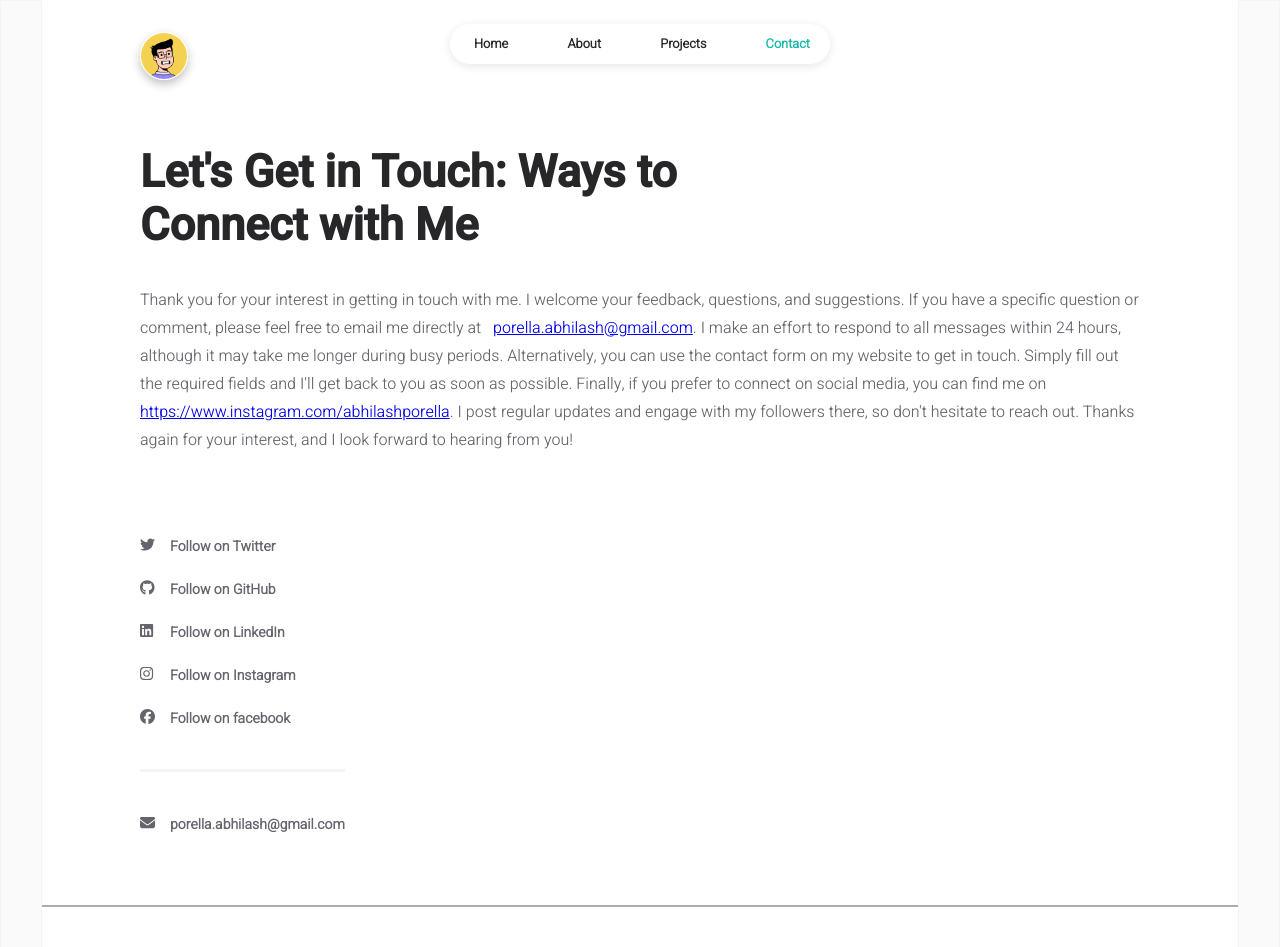
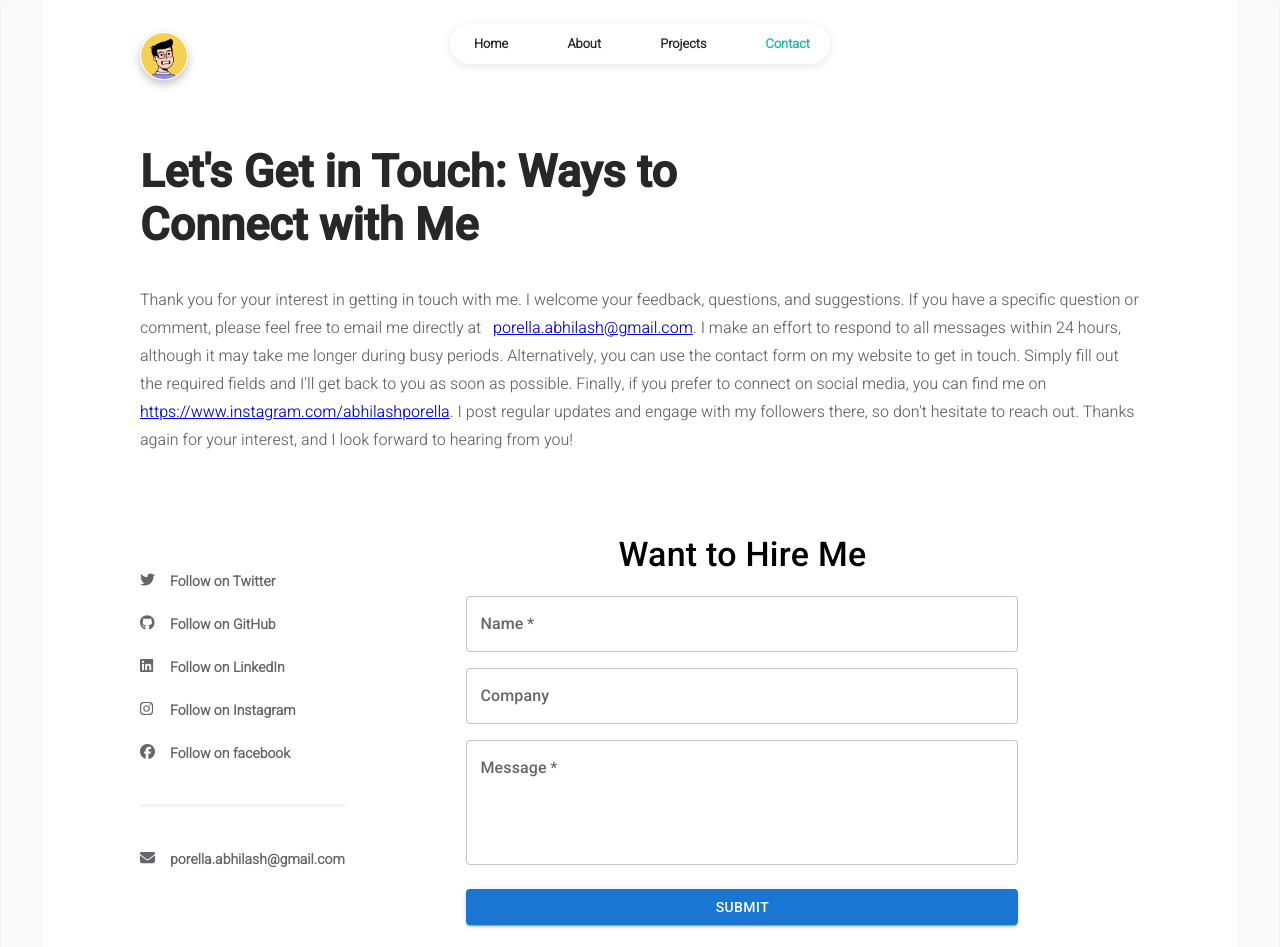
Before and after one commit to ABporella44/PersonalPortfolio, a React (Create React App) app: page /contact in a window 1280 px wide. Shown: the top 947 px of the page. Built offline with nearby package versions, Linux system fonts and the light colour scheme.

Commit message:
v5: Added contact me form,with email subscrition

```diff
--- a/package.json
+++ b/package.json
@@ -10,6 +10,7 @@
 	"license": "MIT",
 	"private": true,
 	"dependencies": {
+		"@emailjs/browser": "^4.4.1",
 		"@emotion/react": "^11.14.0",
 		"@emotion/styled": "^11.14.1",
 		"@fortawesome/fontawesome-svg-core": "^6.4.0",
--- a/src/pages/contact.jsx
+++ b/src/pages/contact.jsx
@@ -5,6 +5,7 @@ import NavBar from "../components/common/navBar";
 import Footer from "../components/common/footer";
 import Logo from "../components/common/logo";
 import Socials from "../components/about/socials";
+import ContactMeForm from "../pages/contactMe";
 
 import INFO from "../data/user";
 import SEO from "../data/seo";
@@ -77,6 +78,9 @@ const Contact = () => {
 						<div className="contact-socials">
 							<Socials />
 						</div>
+						<div className="contact-me-form">
+							<ContactMeForm />
+						</div>
 					</div>
 
 					<div className="page-footer">
--- /dev/null
+++ b/src/pages/contactMe.jsx
@@ -0,0 +1,123 @@
+import { useState,useRef } from 'react';
+import { TextField, Button, Box, Typography, Container, Alert } from '@mui/material';
+import emailjs from '@emailjs/browser';
+import Snackbar from '@mui/material/Snackbar';
+const ContactMeForm = () => {
+  const [formData, setFormData] = useState({
+    name: '',
+    company: '',
+    message: '',
+  });
+const [buttonSpinner, setButtonSpinner] = useState(false);
+const [emailMessage, setEmailMessage] = useState("");
+const [openSnackbar, setOpenSnackbar] = useState(false);
+const [severity,setSeveriaty] = useState("");
+const form = useRef();
+  const handleChange = (e) => {
+    const { name, value } = e.target;
+    setFormData({
+      ...formData,
+      [name]: value,
+    });
+  };
+
+  const handleSubmit = (e) => {
+    e.preventDefault();
+    setButtonSpinner(true)
+    emailjs.sendForm('service_hxl8lug', 'template_7xvaupi', form.current, 'LFL5N4_l7Hja4bHkD').then((response)=>{
+         setEmailMessage("Email Sent Successfully")
+         setOpenSnackbar(true)
+         setSeveriaty("success")
+            setFormData({
+                name: '',
+                company: '',
+                message: '',
+            });
+    })
+    .catch((err)=>{
+        if(err) {
+           setEmailMessage("Error in sending email, please try again later")
+            setOpenSnackbar(true)
+            setSeveriaty("error")
+            setFormData({
+                name: '',
+                company: '',
+                message: '',
+            });
+        }
+    // You can add your form submission logic here, like sending data to an API.
+  });
+  setButtonSpinner(false)
+  setOpenSnackbar(false)
+  }
+  return (
+    <Container maxWidth="sm">
+      <Box
+        component="form"
+        sx={{
+          '& .MuiTextField-root': {m:1, width: '100%' },
+          display: 'flex',
+          flexDirection: 'column',
+          alignItems: 'center',
+        }}
+        ref={form}
+        noValidate
+        autoComplete="off"
+        className='contact-me-form-box'
+        onSubmit={handleSubmit}
+      >
+        <Typography variant="h4" component="h1" gutterBottom>
+          Want to Hire Me
+        </Typography>
+        <TextField
+          required
+          id="name"
+          name="name"
+          label="Name"
+          variant="outlined"
+          value={formData.name}
+          onChange={handleChange}
+        />
+        <TextField
+          id="company"
+          name="company"
+          label="Company"
+          variant="outlined"
+          value={formData.company}
+          onChange={handleChange}
+        />
+        <TextField
+          required
+          id="message"
+          name="message"
+          label="Message"
+          multiline
+          rows={4}
+          variant="outlined"
+          value={formData.message}
+          onChange={handleChange}
+        />
+        <Button
+          type="submit"
+          variant="contained"
+          color="primary"
+          sx={{ mt: 2, width: '100%' }}
+          loading={buttonSpinner}
+        >
+          Submit
+        </Button>
+      </Box>
+      {
+       <Snackbar
+         open={openSnackbar}
+         autoHideDuration={3000}
+         anchorOrigin={{ vertical: 'top', horizontal: 'right' }}
+
+     >
+        <Alert onClose={() => setOpenSnackbar(false)} severity={severity} sx={{width:'100%'}}>{emailMessage}</Alert>
+        </Snackbar>}
+    </Container>
+  );
+};
+
+export default ContactMeForm;
--- a/src/pages/styles/contact.css
+++ b/src/pages/styles/contact.css
@@ -27,7 +27,8 @@
 
 .socials-container {
 	display: flex;
-	flex-direction: column;
+	flex-direction: row;
+	justify-content: space-between;
 	margin-top: 80px;
 }
 
@@ -36,3 +37,7 @@
 	justify-content: flex-start;
 	align-items: center;
 }
+
+.contact-me-form{
+	width: 100%;
+}
```
Also changed, not shown: 1 other file (tests, documents, lock files or other folders).
